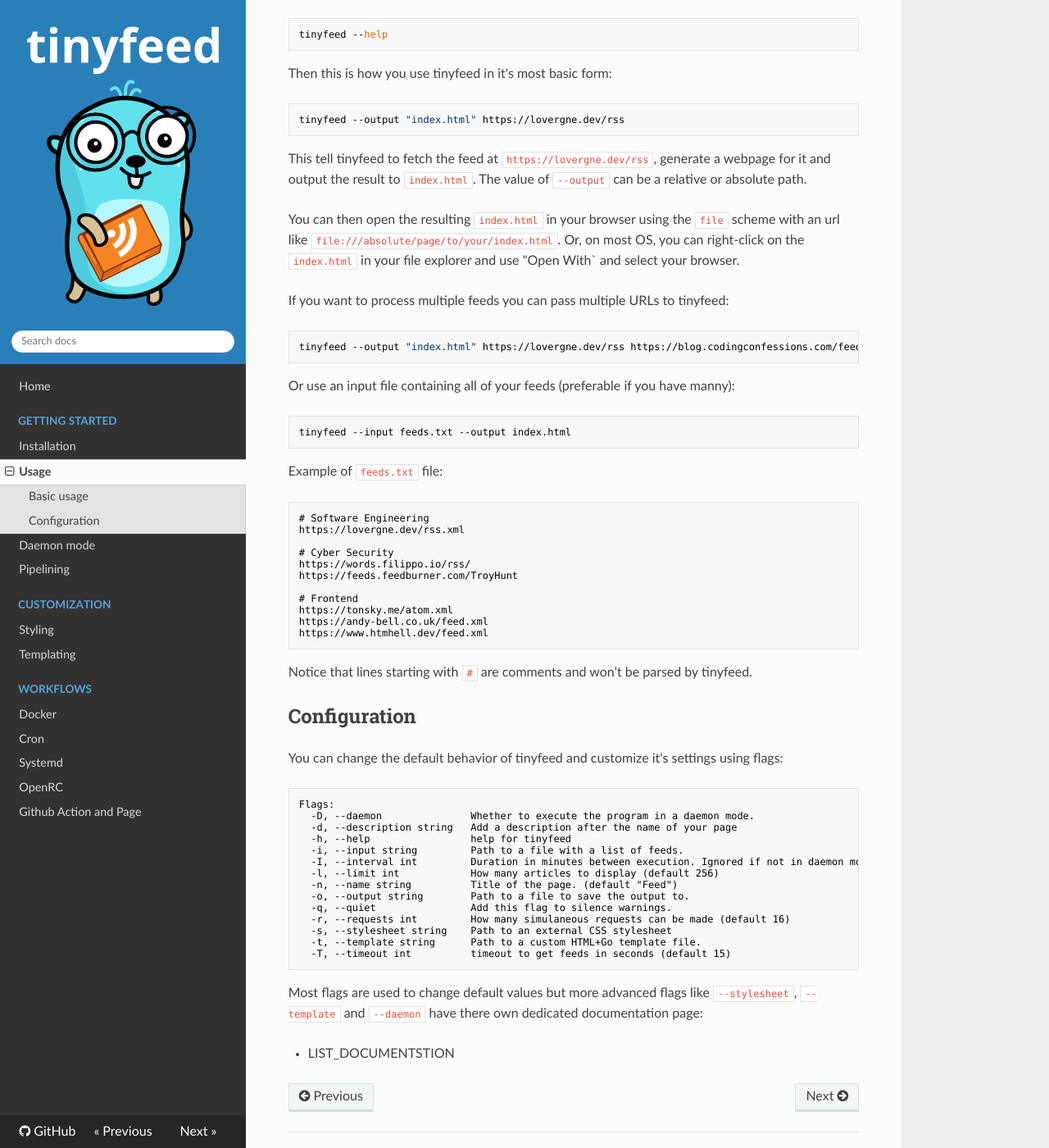
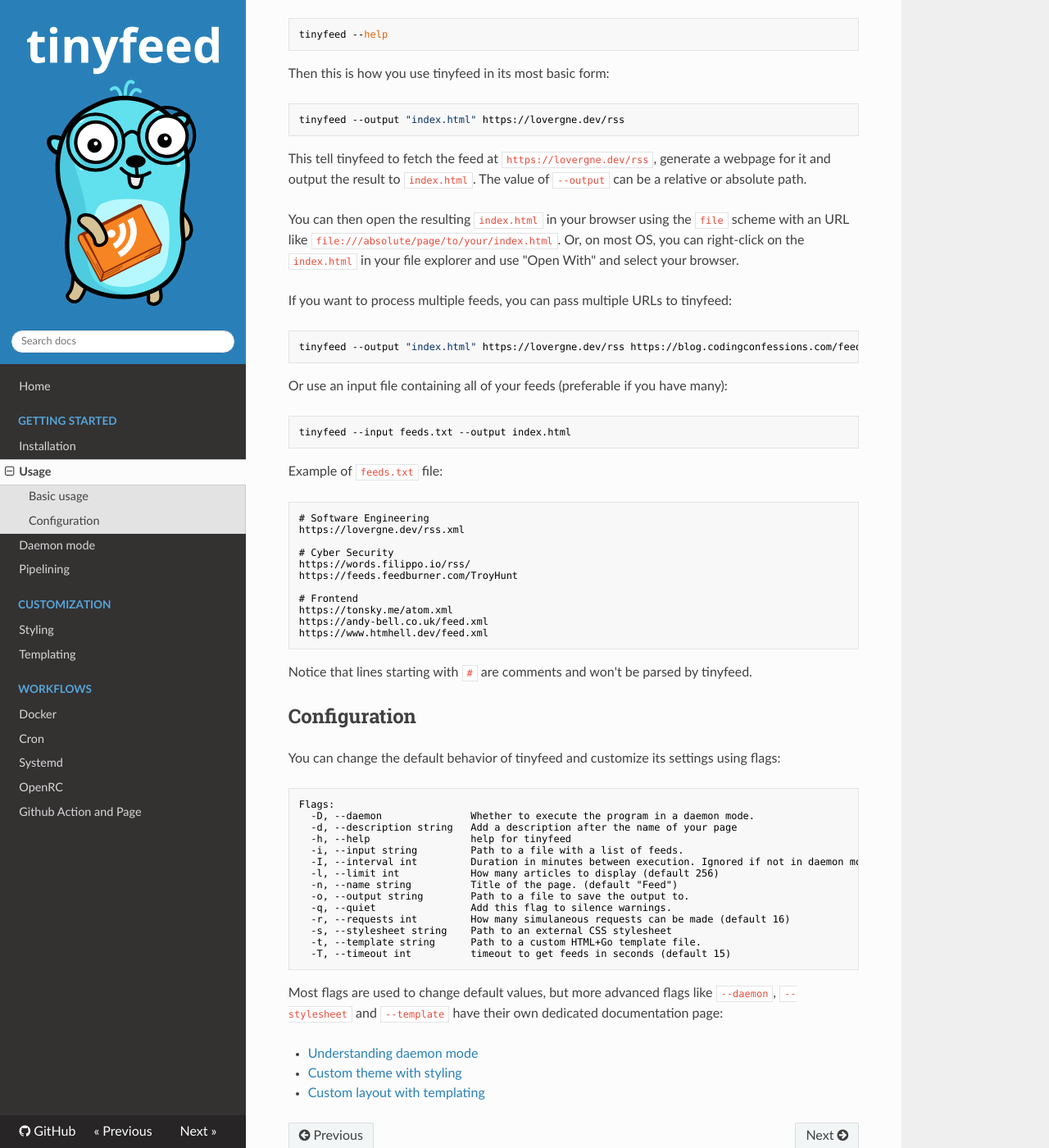
Before and after one commit to TheBigRoomXXL/tinyfeed, an MkDocs documentation site: the page built from docs/usage.md, in a window 1280 px wide and 1400 px high, scrolled down 367 px. Shown: the whole window at 82% size. Built offline with MkDocs 1.6.1, drawn with Linux system fonts in a browser that asks for light colours; nearby versions of some CDN libraries; some of the changed text lies outside the part shown.

Commit message:
docs: spelling, grammar and phrasing corrections

````diff
--- a/docs/usage.md
+++ b/docs/usage.md
@@ -10,20 +10,19 @@ Start by displaying the help message to check that tinyfeed is correctly install
 tinyfeed --help
 ```
 
-Then this is how you use tinyfeed in it's most basic form:
+Then this is how you use tinyfeed in its most basic form:
 ```bash
 tinyfeed --output "index.html" https://lovergne.dev/rss
 ```
 This tell tinyfeed to fetch the feed at `https://lovergne.dev/rss`, generate a webpage for it and output the result to `index.html`. The value of `--output` can be a relative or absolute path.
 
-You can then open the resulting `index.html` in your browser using the `file` scheme with an url like `file:///absolute/page/to/your/index.html`. Or, on most OS, you can right-click on the `index.html` in your file explorer and use "Open With` and select your browser.
+You can then open the resulting `index.html` in your browser using the `file` scheme with an URL like `file:///absolute/page/to/your/index.html`. Or, on most OS, you can right-click on the `index.html` in your file explorer and use "Open With" and select your browser.
 
-
-If you want to process multiple feeds you can pass multiple URLs to tinyfeed:
+If you want to process multiple feeds, you can pass multiple URLs to tinyfeed:
 ```bash
 tinyfeed --output "index.html" https://lovergne.dev/rss https://blog.codingconfessions.com/feed
 ```
-Or use an input file containing all of your feeds (preferable if you have manny):
+Or use an input file containing all of your feeds (preferable if you have many):
 ```bash
 tinyfeed --input feeds.txt --output index.html
 ```
@@ -46,7 +45,7 @@ Notice that lines starting with `#` are comments and won't be parsed by tinyfeed
 
 ## Configuration
 
-You can change the default behavior of tinyfeed and customize it's settings using
+You can change the default behavior of tinyfeed and customize its settings using
 flags:
 ```txt
 Flags:
@@ -65,6 +64,8 @@ Flags:
   -T, --timeout int          timeout to get feeds in seconds (default 15)
 ```
 
-Most flags are used to change default values but more advanced flags like `--stylesheet`, `--template` and `--daemon` have there own dedicated documentation page:
+Most flags are used to change default values, but more advanced flags like `--daemon`, `--stylesheet` and `--template` have their own dedicated documentation page:
 
- - LIST_DOCUMENTSTION
+- [Understanding daemon mode](/daemon)
+- [Custom theme with styling](/styling/)
+- [Custom layout with templating](/templating)
````
Also changed, not shown: other parts of docs/usage.md (+1 -1 lines), docs/daemon.md (+4 -4 lines), docs/index.md (+8 -12 lines), docs/installation.md (+4 -4 lines), docs/pipelining.md (+3 -3 lines).
